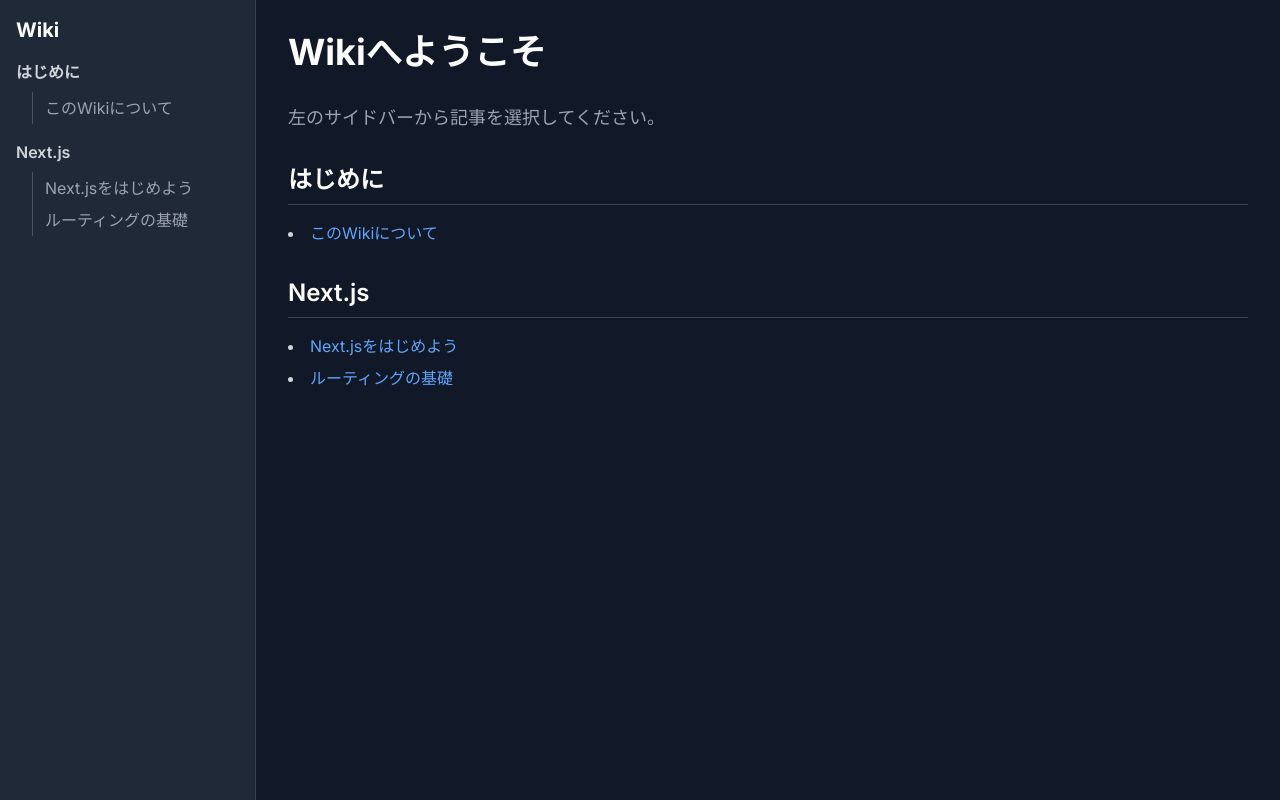
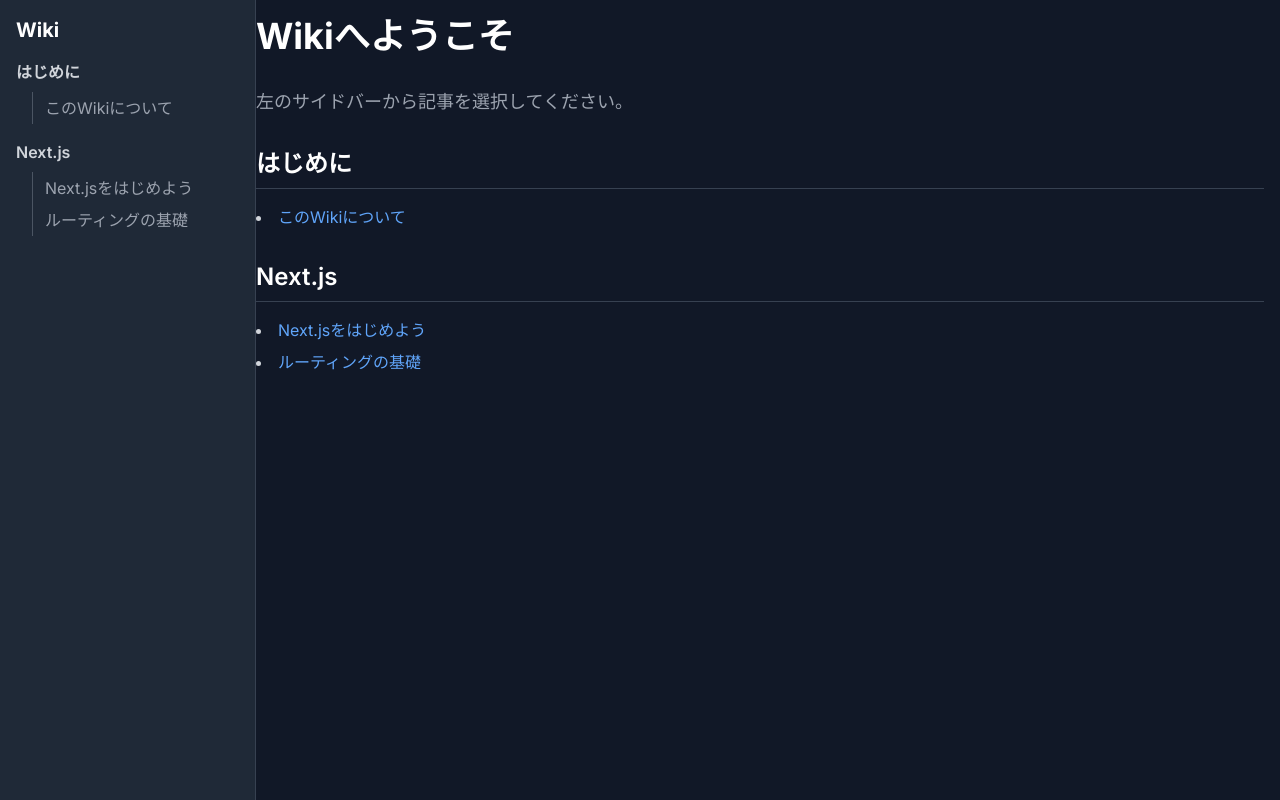
Before and after one commit to ken-sakura/kumatech, a Next.js app: page / in a window 1280 px wide. Built offline with nearby package versions, Linux system fonts and the light colour scheme.

Commit message:
update layout sidebar

```diff
--- a/src/app/components/Sidebar.tsx
+++ b/src/app/components/Sidebar.tsx
@@ -25,6 +25,9 @@
         fixed top-0 left-0 z-20 transform transition-transform duration-300 ease-in-out
         md:translate-x-0
         ${isOpen ? 'translate-x-0' : '-translate-x-full'}
+
+        // ===== 以下の1行を修正 =====
+        pt-20 md:pt-4
       `}
     >
       <h2 className="text-xl font-bold mb-4 text-white">
@@ -43,7 +46,7 @@
                     <Link
                       href={`/wiki/${article.id}`}
                       onClick={handleLinkClick} // onClickイベントを追加
-                      className="block px-3 py-1 text-gray-400 hover:bg-gray-700 rounded-md"
+                      className="block px-3 py-1 text-gray-400 hover:text-white"
                     >
                       {article.title}
                     </Link>
--- a/src/app/layout.tsx
+++ b/src/app/layout.tsx
@@ -55,7 +55,7 @@
             ></div>
           )}
           {/* メインコンテンツ */}
-          <main className="flex-1 p-8 md:ml-64 w-full">
+          <main className="flex-1 md:pl-64 p-4 pt-20 md:pt-4">
             {children}
           </main>
         </div>
```
